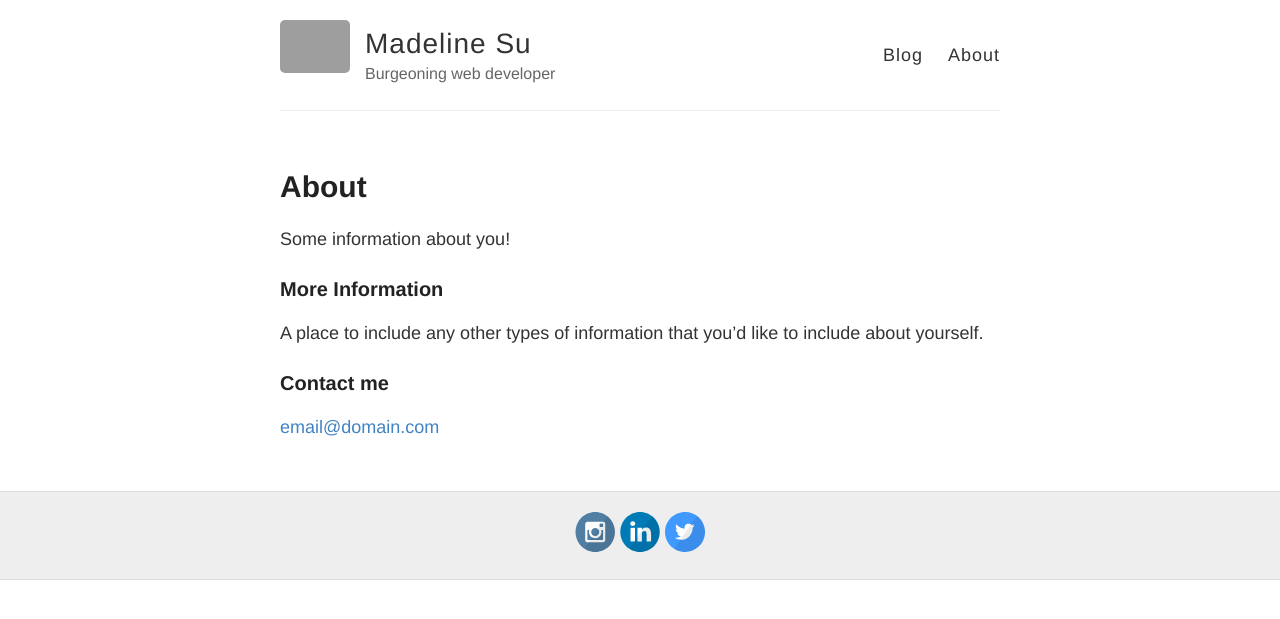
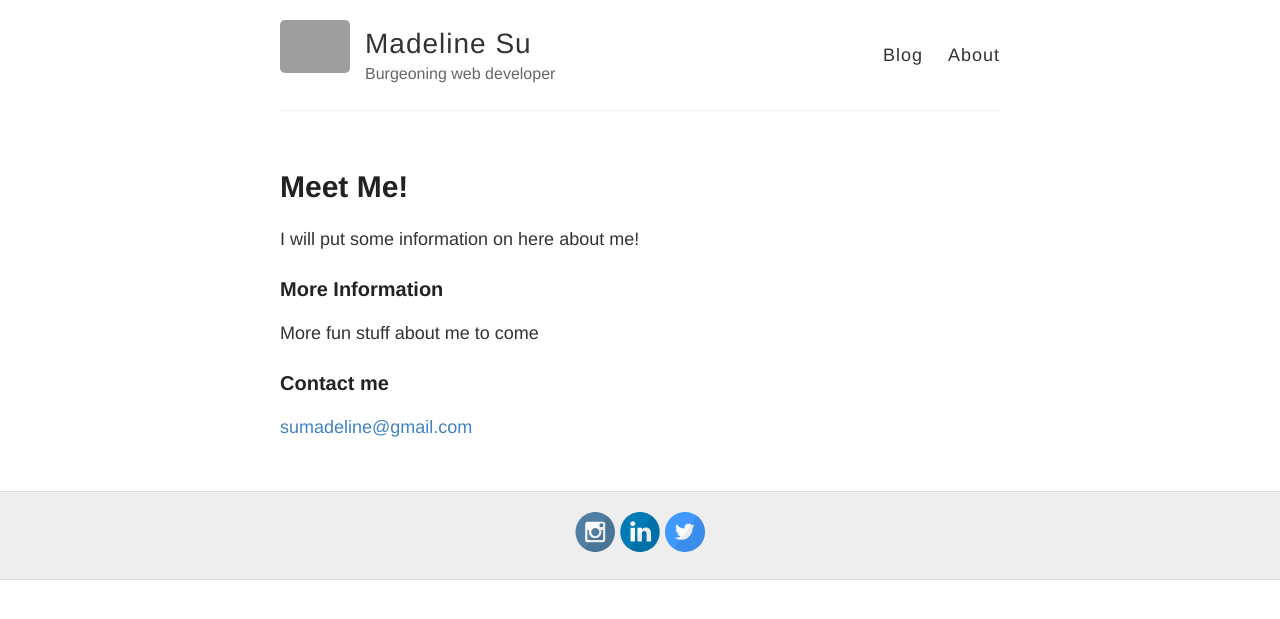
Before and after one commit to sadelinemu/sadelinemu.github.io, a Jekyll site: the page built from about.md, in a window 1280 px wide. Shown: the top 619 px of the page. Built offline with Jekyll 4.4.1, drawn with Linux system fonts in a browser that asks for light colours; grey boxes are pictures that could not be loaded.

Commit message:
Update about.md

```diff
--- a/about.md
+++ b/about.md
@@ -1,15 +1,15 @@
 ---
 layout: page
-title: About
-permalink: /about/
+title: Meet Me!
+permalink: /meetme/
 ---
 
-Some information about you!
+I will put some information on here about me!
 
 ### More Information
 
-A place to include any other types of information that you'd like to include about yourself.
+More fun stuff about me to come
 
 ### Contact me
 
-[email@domain.com](mailto:email@domain.com)
+[sumadeline@gmail.com](mailto:sumadeline@gmail.com)
```
